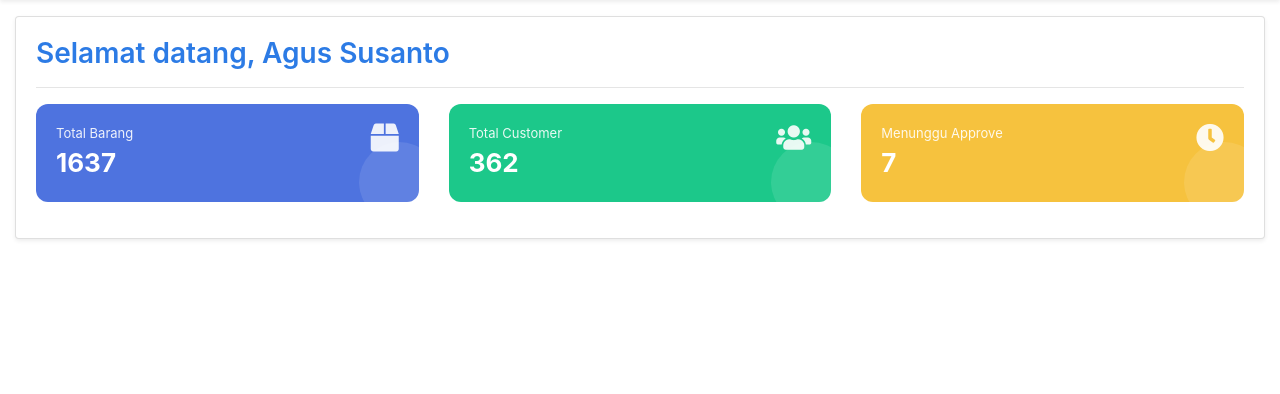
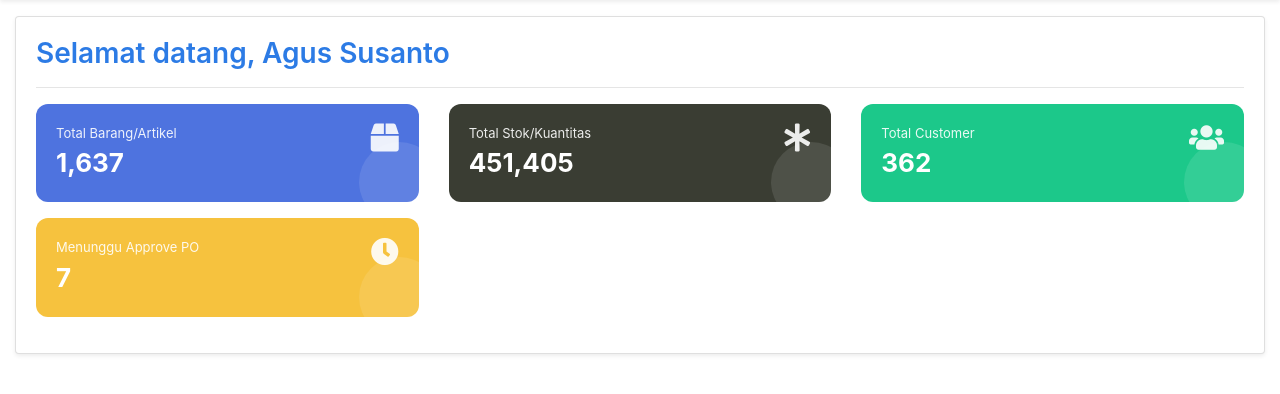
Before and after one commit to Rmdhnrzs/pom-admin-backend, a CodeIgniter app: page /database/Dashboard in a window 1280 px wide. Shown: the part 70-464 px from the top of the page. Run offline with CodeIgniter, Linux system fonts and the light colour scheme; a user stored in the database is signed in; data comes from the database, SQL or seed files in the repository; data that the repository does not hold is empty.

Commit message:
Improved stok gudang import visual, changed dashboard for akunting role, and misc UI improvement

```diff
--- a/application/config/config.php
+++ b/application/config/config.php
@@ -536,4 +536,4 @@ $config['proxy_ips'] = '';
 date_default_timezone_set('Asia/Jakarta');
 
 // React frontend host
-$config['frontend_host'] = "http://192.168.17.138:5173";
+$config['frontend_host'] = "http://192.168.17.146:5173";
--- a/application/controllers/Dashboard.php
+++ b/application/controllers/Dashboard.php
@@ -17,7 +17,7 @@ class Dashboard extends CI_Controller {
 
 		$data['total_barang'] = $this->db->count_all('tb_barang');
 		$data['total_customer'] = $this->db->count_all('tb_customer');
-
+		$data['total_stok'] = $this->db->select_sum('stok', 'total_stok')->where('deleted_at is null')->get('tb_barang')->row()->total_stok;
 		$data['so_pending'] = $this->db->where('status', 0)->count_all_results('tb_order');
 		// $data['so_approved'] = $this->db->where('status', 1)->count_all_results('tb_order');
 
--- a/application/controllers/api/Api_Controller.php
+++ b/application/controllers/api/Api_Controller.php
@@ -35,7 +35,7 @@ class Api_Controller extends CI_Controller {
     {
         $allowedOrigins = [
             $this->config->item('frontend_host'),
-            'http://127.0.0.1:5173'
+            'http://localhost:5173'
         ];
 
         if (isset($_SERVER['HTTP_ORIGIN']) && in_array($_SERVER['HTTP_ORIGIN'], $allowedOrigins)) {
--- a/application/controllers/api/Gudang_api.php
+++ b/application/controllers/api/Gudang_api.php
@@ -49,8 +49,7 @@ class Gudang_Api extends Api_Controller {
         $tipe_po = $this->input->get('tipe_po');
 
         ['columns' => $columns, 'condition' => $condition] = $this->getPriceType($tipe_po);
-
-		$data['barang'] = $this->db->query("SELECT tb_barang.id, tb_barang.kode_artikel, tb_barang.nama_artikel, tb_barang.stok, tb_barang.kelipatan, tb_barang.satuan, tb_barang.size, tb_perusahaan.nama as nama_perusahaan, tb_perusahaan.id as id_perusahaan, $columns from tb_barang join tb_perusahaan on tb_perusahaan.id = ? where tb_barang.deleted_at is null and tb_barang.nama_artikel like ? and $condition order by id desc", [$perusahaan_id, "%$nama_artikel%"])->result();
+		$data['barang'] = $this->db->query("SELECT tb_barang.id, tb_barang.kode_artikel, tb_barang.nama_artikel, tb_barang.stok, tb_barang.kelipatan, tb_barang.satuan, tb_barang.size, tb_perusahaan.nama as nama_perusahaan, tb_perusahaan.id as id_perusahaan, $columns from tb_barang join tb_perusahaan on tb_perusahaan.id = tb_barang.id_perusahaan where tb_barang.id_perusahaan = ? and tb_barang.deleted_at is null and (tb_barang.nama_artikel like ? or tb_barang.kode_artikel like ?) and $condition order by id desc", [$perusahaan_id, "%$nama_artikel%", "%$nama_artikel%"])->result();
 
 		$this->response([
             'success' => true,
--- a/application/views/templates/home.php
+++ b/application/views/templates/home.php
@@ -48,6 +48,7 @@
 
 .bg-barang { background: #4e73df; }
 .bg-customer { background: #1cc88a; }
+.bg-stok { background: #3a3d33}
 .bg-approve { background: #f6c23e; }
 .bg-done { background: #36b9cc; }
 </style>
@@ -66,10 +67,22 @@
         <div class="dashboard-card bg-barang">
           <div class="d-flex justify-content-between">
             <div>
-              <div class="label">Total Barang</div>
-              <div class="count"><?= $total_barang ?></div>
+              <div class="label">Total Barang/Artikel</div>
+              <div class="count"><?= number_format($total_barang) ?></div>
             </div>
             <i class="fa fa-box"></i>
+          </div>
+        </div>
+      </div>
+
+      <div class="col-md-4 mb-3">
+        <div class="dashboard-card bg-stok">
+          <div class="d-flex justify-content-between">
+            <div>
+              <div class="label">Total Stok/Kuantitas</div>
+              <div class="count"><?= number_format($total_stok) ?></div>
+            </div>
+            <i class="fa fa-asterisk"></i>
           </div>
         </div>
       </div>
@@ -79,24 +92,26 @@
           <div class="d-flex justify-content-between">
             <div>
               <div class="label">Total Customer</div>
-              <div class="count"><?= $total_customer ?></div>
+              <div class="count"><?= number_format($total_customer) ?></div>
             </div>
             <i class="fa fa-users"></i>
           </div>
         </div>
       </div>
 
+      <?php if($this->session->userdata('role_id') != 3): ?>
       <div class="col-md-4 mb-3">
         <div class="dashboard-card bg-approve">
           <div class="d-flex justify-content-between">
             <div>
-              <div class="label">Menunggu Approve</div>
-              <div class="count"><?= $so_pending ?></div>
+              <div class="label">Menunggu Approve PO</div>
+              <div class="count"><?= number_format($so_pending) ?></div>
             </div>
             <i class="fa fa-clock"></i>
           </div>
         </div>
       </div>
+      <?php endif; ?>
       <!--
       <div class="col-md-3 mb-3">
         <div class="dashboard-card bg-done">
@@ -108,8 +123,7 @@
             <i class="fa fa-check-circle"></i>
           </div>
         </div>
-      </div>
-       -->
+      </div> -->
 
     </div>
 
--- a/application/views/templates/index.php
+++ b/application/views/templates/index.php
@@ -125,7 +125,7 @@
                 </a>
               </li>
               <?php if ($role_id == 3) : ?>
-              <li class="nav-item">
+              <li class="nav-item <?= ($title == 'Data Barang') ? 'active' : '' ?>">
                 <a class="nav-link" href="<?= base_url('Barang') ?>">
                   <i class="fas fa-list"></i> Barang
                 </a>
```
Also changed, not shown: application/controllers/Gudang.php (+20 -7 lines), application/views/admin/gudang.php (+37 -24 lines), application/controllers/Auth_mobile.php (line endings or trailing spaces).
